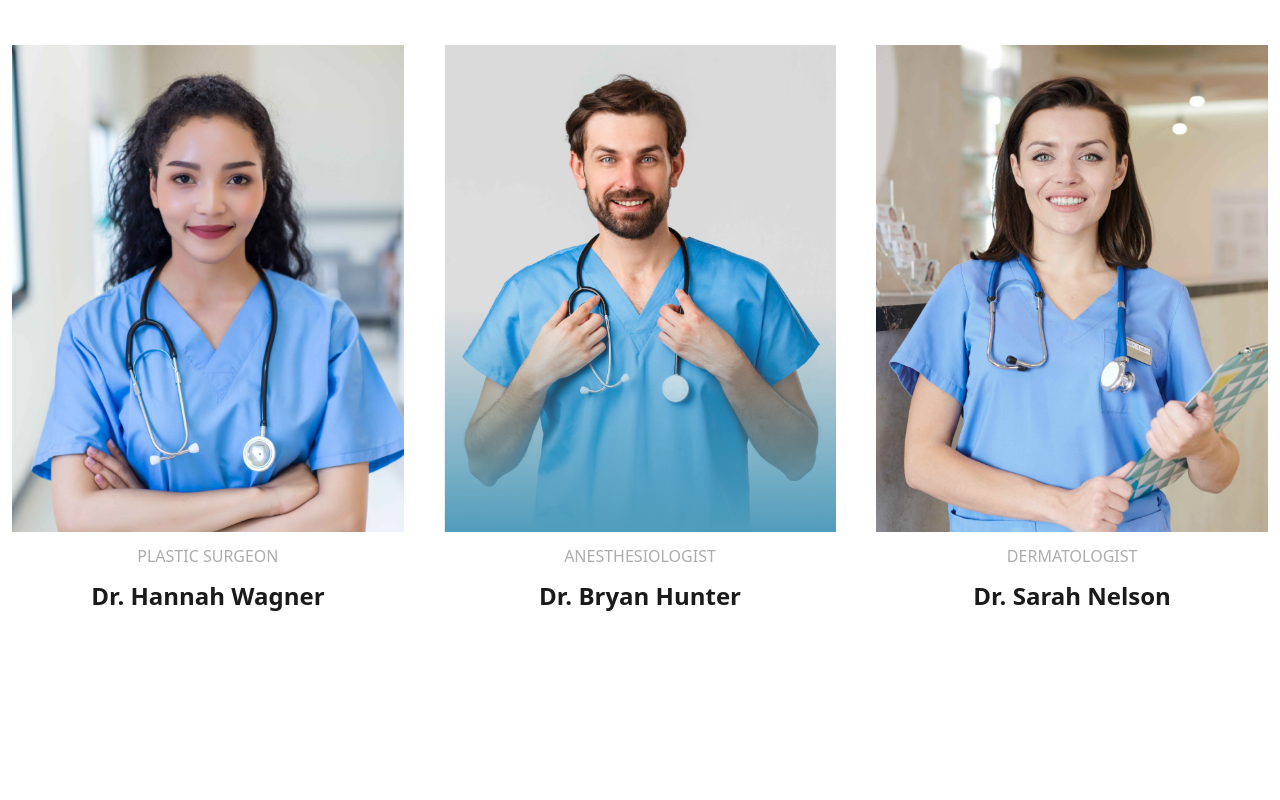
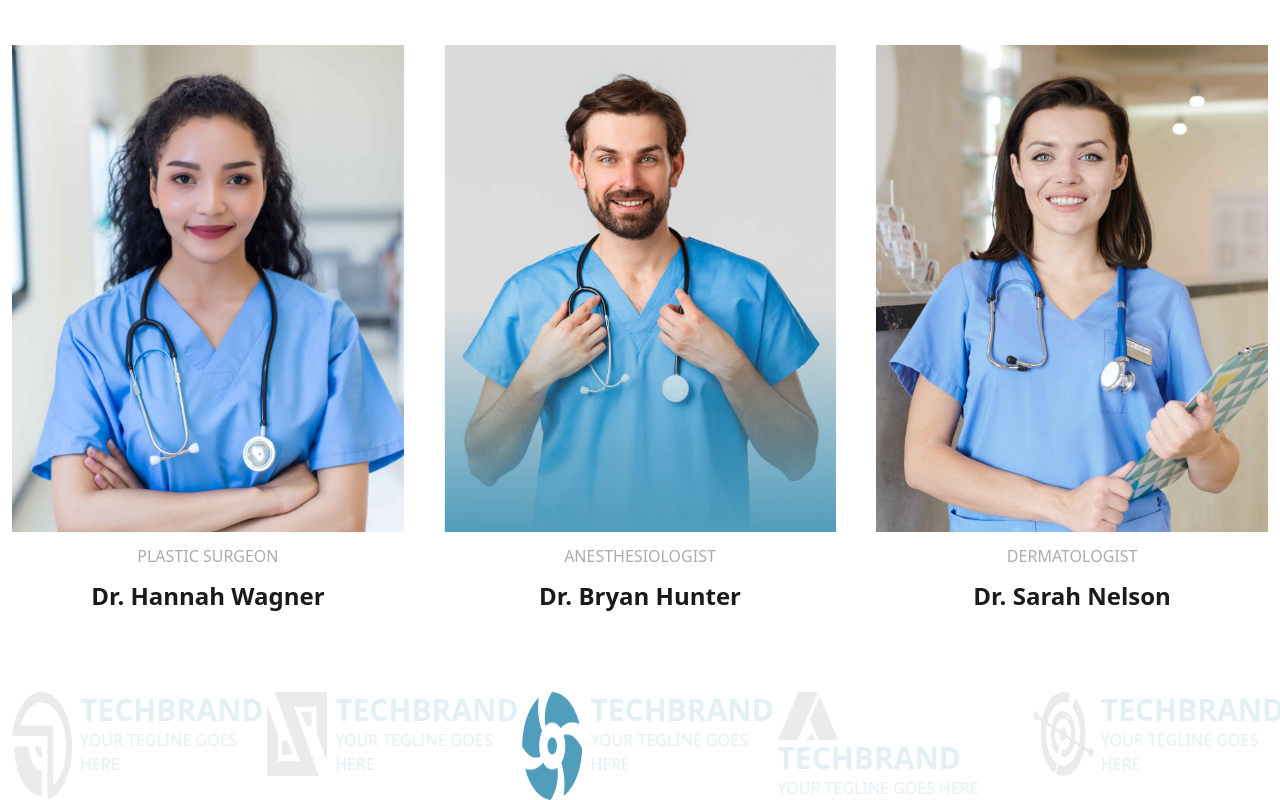
Before and after one commit to peyalhasan/APHRODITE, a plain HTML site: page index.html in a window 1280 px wide. Shown: the part 2025-2825 px from the top of the page. Before the commit the page ends 2717 px from the top, so only its background shows below. Drawn offline with nearby package versions, Linux system fonts and the light colour scheme.

Commit message:
Brand Patners

```diff
--- a/index.html
+++ b/index.html
@@ -176,6 +176,51 @@
                 </div>
             </div>
         </section>
+
+        <!--Brands -->
+        <section class="grid  md:grid-cols-3 xl:grid-cols-5 gap-5">
+            <div class="flex gap-2 ">
+                <img class="w-15 " src="./images/1.png" alt="">
+                <div class="text-[#519DBC] opacity-15">
+                    <p class="text-3xl font-bold">TECHBRAND</p>
+                    <p>YOUR TEGLINE GOES HERE</p>
+                </div>
+            </div>
+            <div class="hidden md:block ">
+                <div class="flex gap-2 ">
+                    <img class="w-15" src="./images/2.png" alt="">
+                    <div class="text-[#519DBC] opacity-15">
+                        <p class="text-3xl font-bold">TECHBRAND</p>
+                        <p>YOUR TEGLINE GOES HERE</p>
+                    </div>
+                </div>
+            </div>
+            <div class="flex gap-2 ">
+                <img class="w-15" src="./images/3.png" alt="">
+                <div class="text-[#519DBC] opacity-15">
+                    <p class="text-3xl font-bold">TECHBRAND</p>
+                    <p>YOUR TEGLINE GOES HERE</p>
+                </div>
+            </div>
+            <div class="hidden xl:block">
+                <div class="flex gap-2 sm:hidden xl:block">
+                    <img class="w-15" src="./images/4.png" alt="">
+                    <div class="text-[#519DBC] opacity-15">
+                        <p class="text-3xl font-bold">TECHBRAND</p>
+                        <p>YOUR TEGLINE GOES HERE</p>
+                    </div>
+                </div>
+            </div>
+            <div class="hidden xl:block">
+                <div class="flex gap-2 ">
+                    <img class="w-15" src="./images/5.png" alt="">
+                    <div class="text-[#519DBC] opacity-15">
+                        <p class="text-3xl font-bold">TECHBRAND</p>
+                        <p>YOUR TEGLINE GOES HERE</p>
+                    </div>
+                </div>
+            </div>
+        </section>
     </main>
     <footer>
 
```
Also changed, not shown: images/1.png (added), images/2.png (added), images/3.png (added), images/4.png (added), images/5.png (added), images/glow.png (added), images/glowbg.png (added).
